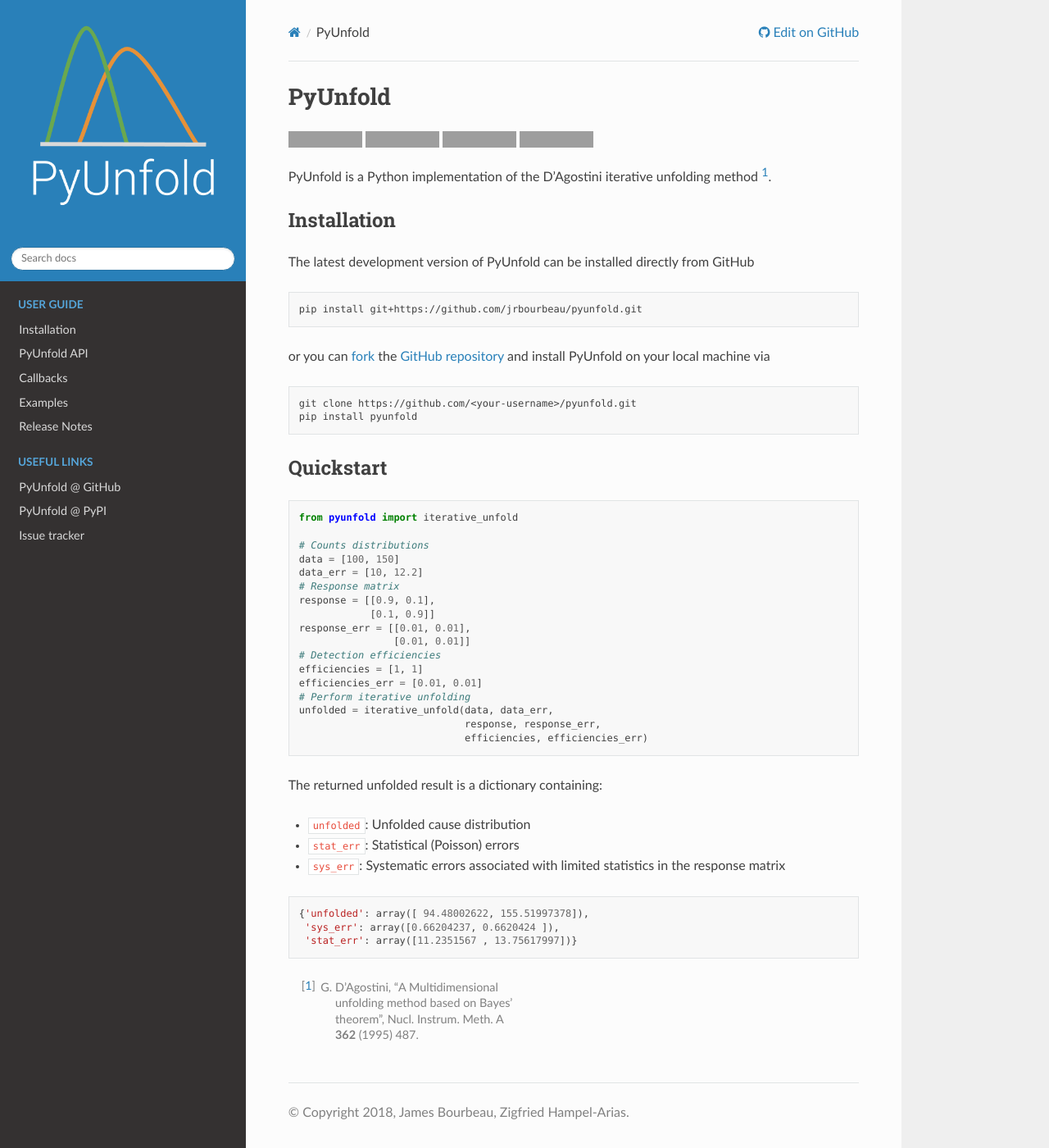
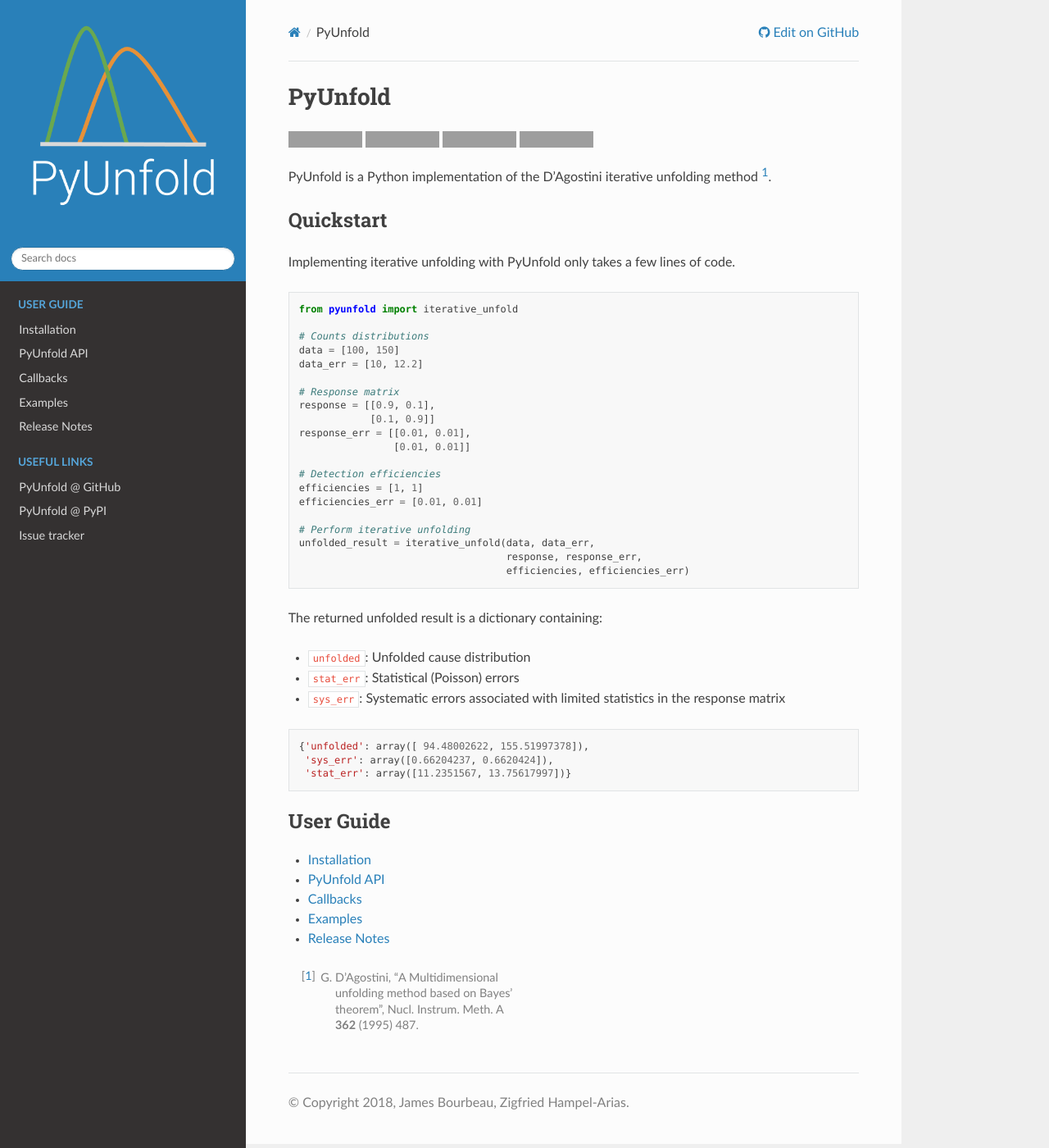
Before and after one commit to jrbourbeau/pyunfold, a Sphinx documentation site: the page built from docs/index.rst, in a window 1280 px wide and 1400 px high. Shown: the whole window at 82% size. Built offline with Sphinx 7.4.7 and the Read the Docs theme 2.0.0, drawn with Linux system fonts in a browser that asks for light colours; grey boxes are pictures that could not be loaded.

Commit message:
Removes installation section from index.rst

```diff
--- a/docs/index.rst
+++ b/docs/index.rst
@@ -4,26 +4,6 @@
    contain the root `toctree` directive.
 
 :github_url: https://github.com/jrbourbeau/pyunfold
-
-.. toctree::
-   :maxdepth: 2
-   :caption: User Guide
-   :hidden:
-
-   installation
-   api
-   callbacks
-   Examples <examples.ipynb>
-   changelog
-
-.. toctree::
-   :maxdepth: 1
-   :caption: Useful links
-   :hidden:
-
-   PyUnfold @ GitHub <https://github.com/jrbourbeau/pyunfold>
-   PyUnfold @ PyPI <https://pypi.org/project/pyunfold/>
-   Issue tracker <https://github.com/jrbourbeau/pyunfold/issues>
 
 PyUnfold
 ========
@@ -42,24 +22,10 @@
 
 PyUnfold is a Python implementation of the D'Agostini iterative unfolding method [1]_.
 
-Installation
-------------
-
-The latest development version of PyUnfold can be installed directly from GitHub
-
-.. code-block:: bash
-
-    pip install git+https://github.com/jrbourbeau/pyunfold.git
-
-or you can `fork <https://guides.github.com/activities/forking/>`_ the `GitHub repository <https://github.com/jrbourbeau/pyunfold>`_ and install PyUnfold on your local machine via
-
-.. code-block:: bash
-
-    git clone https://github.com/<your-username>/pyunfold.git
-    pip install pyunfold
-
 Quickstart
 ----------
+
+Implementing iterative unfolding with PyUnfold only takes a few lines of code.
 
 .. code-block:: python
 
@@ -68,18 +34,21 @@
     # Counts distributions
     data = [100, 150]
     data_err = [10, 12.2]
+
     # Response matrix
     response = [[0.9, 0.1],
                 [0.1, 0.9]]
     response_err = [[0.01, 0.01],
                     [0.01, 0.01]]
+
     # Detection efficiencies
     efficiencies = [1, 1]
     efficiencies_err = [0.01, 0.01]
+
     # Perform iterative unfolding
-    unfolded = iterative_unfold(data, data_err,
-                                response, response_err,
-                                efficiencies, efficiencies_err)
+    unfolded_result = iterative_unfold(data, data_err,
+                                       response, response_err,
+                                       efficiencies, efficiencies_err)
 
 The returned unfolded result is a dictionary containing:
 
@@ -90,8 +59,29 @@
 .. code-block:: python
 
     {'unfolded': array([ 94.48002622, 155.51997378]),
-     'sys_err': array([0.66204237, 0.6620424 ]),
-     'stat_err': array([11.2351567 , 13.75617997])}
+     'sys_err': array([0.66204237, 0.6620424]),
+     'stat_err': array([11.2351567, 13.75617997])}
+
+
+
+.. toctree::
+    :maxdepth: 1
+    :caption: User Guide
+
+    installation
+    api
+    callbacks
+    Examples <examples.ipynb>
+    changelog
+
+.. toctree::
+   :maxdepth: 1
+   :caption: Useful links
+   :hidden:
+
+   PyUnfold @ GitHub <https://github.com/jrbourbeau/pyunfold>
+   PyUnfold @ PyPI <https://pypi.org/project/pyunfold/>
+   Issue tracker <https://github.com/jrbourbeau/pyunfold/issues>
 
 
 .. [1] G. D'Agostini, “A Multidimensional unfolding method based on Bayes' theorem”, Nucl. Instrum. Meth. A **362** (1995) 487.
--- a/docs/installation.rst
+++ b/docs/installation.rst
@@ -10,7 +10,7 @@
 Release Version
 ---------------
 
-The latest release version of PyUnfold can be installed with ``pip``:
+The latest release of PyUnfold can be installed with ``pip``:
 
 .. code-block:: bash
 
```
